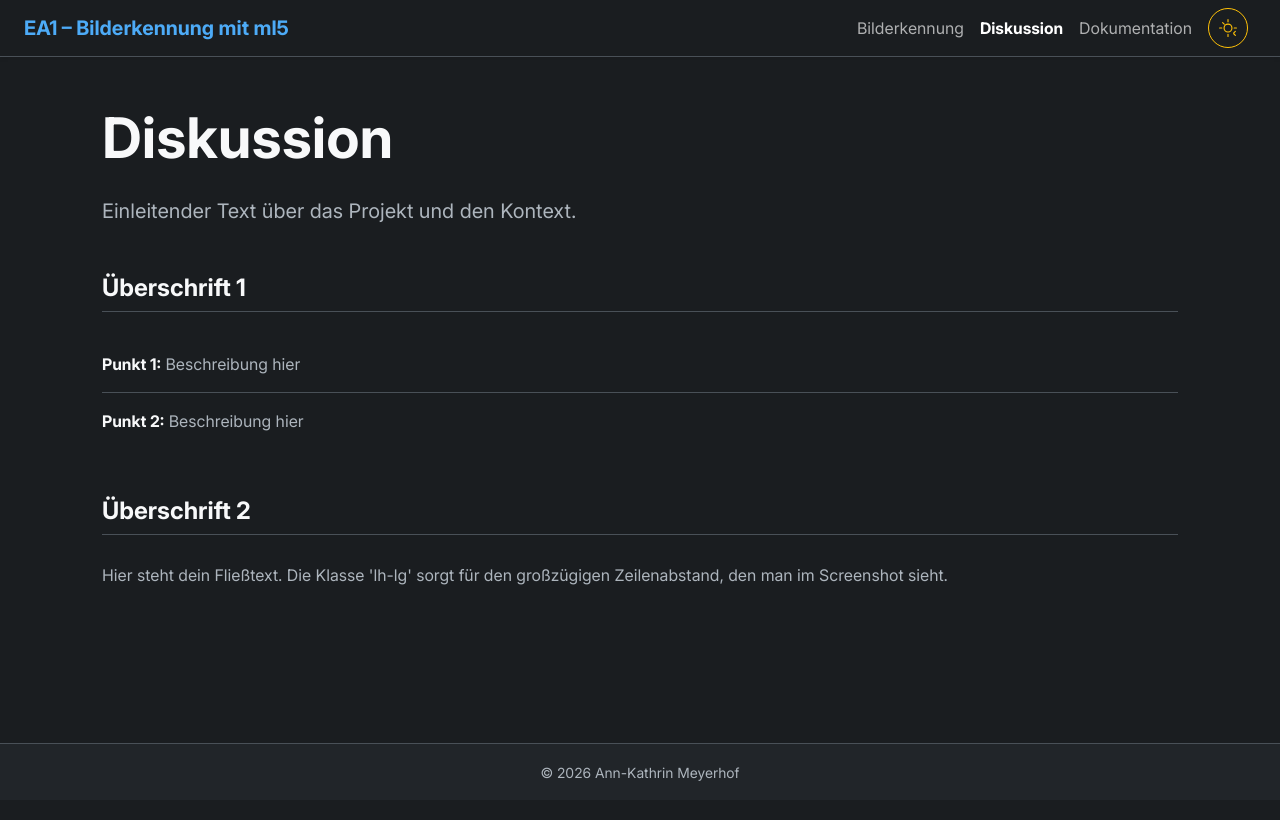
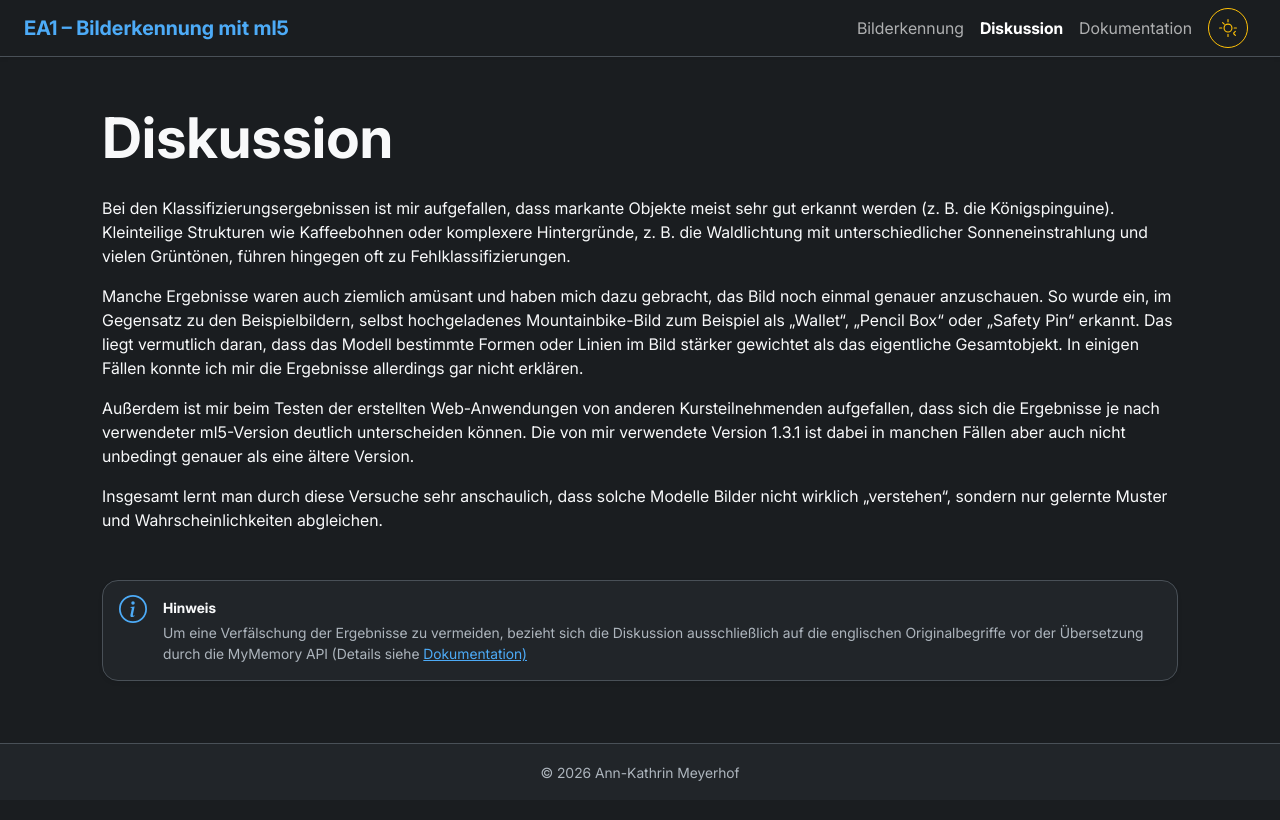
Before and after one commit to AnnMyrhf/deepLearning_EA1, a React (Vite) app in the folder ml5/: page /diskussion in a window 1280 px wide. Shown: the top 820 px of the page. Built offline with nearby package versions, Linux system fonts and the light colour scheme.

Commit message:
Diskussion hinzugefuegt

```diff
--- a/ml5/pages/Bilderkennung.jsx
+++ b/ml5/pages/Bilderkennung.jsx
@@ -16,7 +16,7 @@ export default function Bilderkennung() {
     /* useEffect(() => {
          const loadModel = async () => {
              try {
-                 // Erzwinge WebGL, um den WebGPU-Fehler (t.requestAdapterMix) zu umgehen
+                 // Erzwingt WebGL, um den WebGPU-Fehler (t.requestAdapterMix) zu umgehen
                  if (ml5.tf) {
                      await ml5.tf.setBackend('webgl')
                      await ml5.tf.ready()
@@ -136,7 +136,6 @@ export default function Bilderkennung() {
         }
 
         try {
-            // In v1.3.1 nutzen wir await direkt am classifier
             const results = await classifier.classify(imgElement)
 
             if (results && results.length > 0) {
@@ -170,25 +169,22 @@ export default function Bilderkennung() {
         const file = files[0]
         if (!file) return
 
-        // WICHTIG: Zuerst alten Fehler löschen, damit die UI frisch ist
+        // Loescht alte Fehler
         setUploadError(null)
 
         const allowedTypes = ['image/jpeg', 'image/png', 'image/webp']
         const maxSize = 5 * 1024 * 1024 // 5 MB
 
-        // 1. Prüfung: Format
         if (!allowedTypes.includes(file.type)) {
             setUploadError("Ungültiges Format! Bitte lade nur JPG, PNG oder WebP Dateien hoch.")
             return // Stoppt hier
         }
 
-        // 2. Prüfung: Größe
         if (file.size > maxSize) {
             setUploadError("Datei zu groß! Das Bild darf maximal 5 MB groß sein.")
             return
         }
 
-        // Wenn Groesse und Format ok, geht es hier weiter
         const reader = new FileReader()
         reader.onload = (e) => {
             setSelectedImage(e.target.result)
@@ -198,7 +194,7 @@ export default function Bilderkennung() {
         reader.readAsDataURL(file)
     }
 
-    // Effekt, um die Analyse des hochgeladenen Bildes zu starten, sobald das Bild geladen ist
+    // Startet Analyse des hochgeladenen Bildes sobald Bild geladen ist
     useEffect(() => {
         if (selectedImage && uploadImageRef.current && isAnalyzing && uploadResults.length === 0) {
             classifyImage(uploadImageRef.current)
@@ -273,7 +269,7 @@ export default function Bilderkennung() {
                     const isCurrentlyAnalyzing = analyzingId === ex.id
                     const hasResult = !!resultsMap[ex.id]
 
-                    // DYNAMISCHE FARB-LOGIK
+                    // Dynamische Farb-Logik Beispielbilder
                     let statusClass = 'border-secondary bg-body-tertiary'; // Neutraler Startwert
 
                     if (hasResult) {
@@ -352,7 +348,7 @@ export default function Bilderkennung() {
 
             <section id="upload-sektion" className="mb-5 pb-5">
                 <h2 className="h4 text-emphasis mb-4">Eigenes Bild hochladen</h2>
-                {/* Fehlermeldung-Container */}
+                {/*Fehlermeldung*/}
                 {uploadError && (
                     <div
                         className="alert alert-danger d-flex align-items-center justify-content-between rounded-4 mb-3 border-0 shadow-sm py-2 px-3"
@@ -408,7 +404,7 @@ export default function Bilderkennung() {
                                 </div>
                             ) : (
                                 <div className="upload-content py-2">
-                                    {/* Upload Icon */}
+                                    {/* Upload-Icon */}
                                     <div className="upload-icon mb-3">
                                         <svg xmlns="http://www.w3.org/2000/svg" width="48" height="48"
                                              fill="currentColor" viewBox="0 0 16 16">
@@ -419,7 +415,7 @@ export default function Bilderkennung() {
                                         </svg>
                                     </div>
 
-                                    <p className="fw-bold text-emphasis mb-1">Bild auswählen oder ablegen</p>
+                                    <p className="fw-bold text-emphasis mb-1">Ziehe dein Bild hierher oder wähle eine Datei aus</p>
                                     <p className="text-secondary small mb-4">JPG, PNG oder WebP bis zu 5 MB</p>
 
                                     <button className="btn btn-outline-primary rounded-pill px-4 fw-medium shadow-sm">
--- a/ml5/pages/Diskussion.jsx
+++ b/ml5/pages/Diskussion.jsx
@@ -2,37 +2,45 @@ export default function Diskussion() {
     return (
         <div className="container py-5 mb-5 pb-5">
             <div className="row justify-content-center">
-                    {/* Haupt-Header */}
-                    <h1 className="display-4 fw-bold text-light mb-4">Diskussion</h1>
-                    <p className="lead text-secondary mb-5">
-                        Einleitender Text über das Projekt und den Kontext.
-                    </p>
+                {/* Haupt-Header */}
+                <h1 className="display-4 fw-bold text-light mb-4">Diskussion</h1>
+                <div className="mb-5">
+                    <p>
+                        Bei den Klassifizierungsergebnissen ist mir aufgefallen, dass markante Objekte meist sehr gut
+                        erkannt werden (z. B. die Königspinguine). Kleinteilige Strukturen wie Kaffeebohnen oder
+                        komplexere Hintergründe, z. B. die Waldlichtung mit unterschiedlicher Sonneneinstrahlung und
+                        vielen Grüntönen, führen hingegen oft zu Fehlklassifizierungen.</p>
 
-                    {/* Erster Inhaltsblock */}
-                    <div className="mb-5">
-                        <h2 className="h4 fw-bold text-light border-bottom border-secondary pb-2 mb-4">
-                            Überschrift 1
-                        </h2>
-                        <ul className="list-group list-group-flush">
-                            <li className="list-group-item bg-transparent text-secondary border-secondary px-0 py-3">
-                                <strong className="text-light">Punkt 1:</strong> Beschreibung hier
-                            </li>
-                            <li className="list-group-item bg-transparent text-secondary border-secondary px-0 py-3">
-                                <strong className="text-light">Punkt 2:</strong> Beschreibung hier
-                            </li>
-                        </ul>
+                        <p>Manche Ergebnisse waren auch ziemlich amüsant und haben mich dazu gebracht, das Bild noch einmal
+                        genauer anzuschauen. So wurde ein, im Gegensatz zu den Beispielbildern, selbst hochgeladenes
+                        Mountainbike-Bild zum Beispiel als „Wallet“, „Pencil Box“ oder „Safety Pin“ erkannt. Das liegt
+                        vermutlich daran, dass das Modell bestimmte Formen oder Linien im Bild stärker gewichtet als das
+                        eigentliche Gesamtobjekt. In einigen Fällen konnte ich mir die Ergebnisse allerdings gar nicht erklären.</p>
+
+                        <p>Außerdem ist mir beim Testen der erstellten Web-Anwendungen von anderen Kursteilnehmenden
+                        aufgefallen, dass sich die Ergebnisse je nach verwendeter ml5-Version deutlich unterscheiden
+                        können. Die von mir verwendete Version 1.3.1 ist dabei in manchen Fällen aber auch nicht
+                        unbedingt genauer als eine ältere Version.</p>
+
+                        <p>Insgesamt lernt man durch diese Versuche sehr anschaulich, dass solche Modelle Bilder nicht
+                        wirklich „verstehen“, sondern nur gelernte Muster und Wahrscheinlichkeiten abgleichen.</p>
+
+                    {/* Info-Box*/}
+                    <div className="d-flex align-items-start p-3 mt-5 rounded-4 border border-secondary bg-dark shadow-sm">
+                        <div className="me-3 fs-3 d-flex align-items-center" style={{ color: 'var(--link-color)', marginTop: '-2px' }}>
+                            {/* Einfacheres, robustes Outline Info-Icon */}
+                            <svg xmlns="http://www.w3.org/2000/svg" width="1em" height="1em" fill="currentColor" className="bi bi-info-circle" viewBox="0 0 16 16">
+                                <path d="M8 15A7 7 0 1 1 8 1a7 7 0 0 1 0 14m0 1A8 8 0 1 0 8 0a8 8 0 0 0 0 16"/>
+                                <path d="m8.93 6.588-2.29.287-.082.38.45.083c.294.07.352.176.288.469l-.738 3.468c-.194.897.105 1.319.808 1.319.545 0 1.178-.252 1.465-.598l.088-.416c-.2.176-.492.246-.686.246-.275 0-.375-.193-.304-.533zM9 4.5a1 1 0 1 1-2 0 1 1 0 0 1 2 0"/>
+                            </svg>
+                        </div>
+                        <div className="small lh-base text-secondary">
+                            <strong className="text-light d-block mb-1">Hinweis</strong>
+                            Um eine Verfälschung der Ergebnisse zu vermeiden, bezieht sich die Diskussion ausschließlich auf die englischen Originalbegriffe vor der Übersetzung durch die MyMemory API (Details siehe <a
+                            href="/Dokumentation">Dokumentation)</a>
+                        </div>
                     </div>
-
-                    {/* Zweiter Inhaltsblock */}
-                    <div className="mb-5">
-                        <h2 className="h4 fw-bold text-light border-bottom border-secondary pb-2 mb-4">
-                            Überschrift 2
-                        </h2>
-                        <p className="text-secondary lh-lg">
-                            Hier steht dein Fließtext. Die Klasse 'lh-lg' sorgt für den
-                            großzügigen Zeilenabstand, den man im Screenshot sieht.
-                        </p>
-                    </div>
+                </div>
             </div>
         </div>
     )
```
